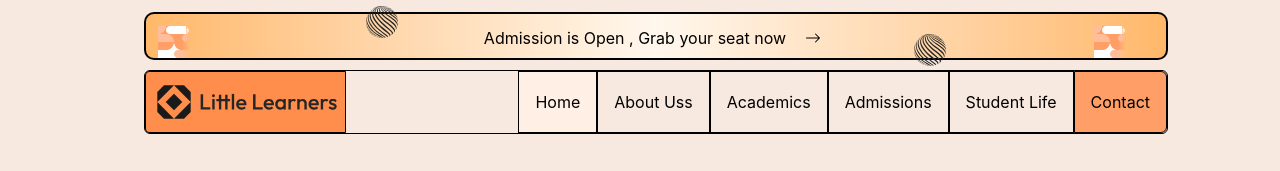
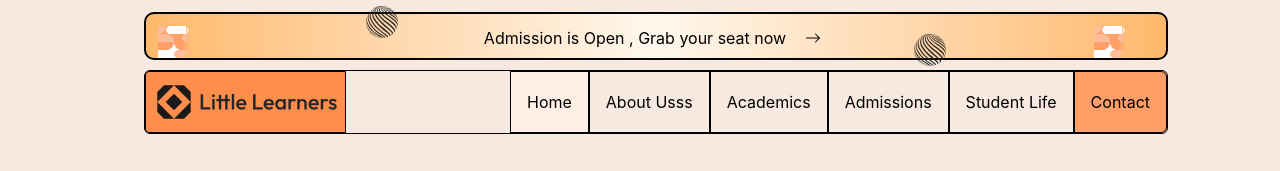
Before and after one commit to Yassine-Belbaz/First-repository, a website: page index.html in a window 1280 px wide. Shown: the top 171 px of the page. Drawn offline with nearby package versions, Linux system fonts and the light colour scheme.

Commit message:
second-commit

```diff
--- a/index.html
+++ b/index.html
@@ -31,7 +31,7 @@
             </div>
             <nav class="flex gap-0">
                 <a href="./index.html" class="border py-4.5 px-4 bg-(--orange-95) ">Home</a>
-                <a href="" class="border py-4.5 px-4">About Uss</a>
+                <a href="" class="border py-4.5 px-4">About Usss</a>
                 <a href="" class="border py-4.5 px-4">Academics</a>
                 <a href="" class="border py-4.5 px-4">Admissions</a>
                 <a href="" class="border py-4.5 px-4">Student Life</a>
```
